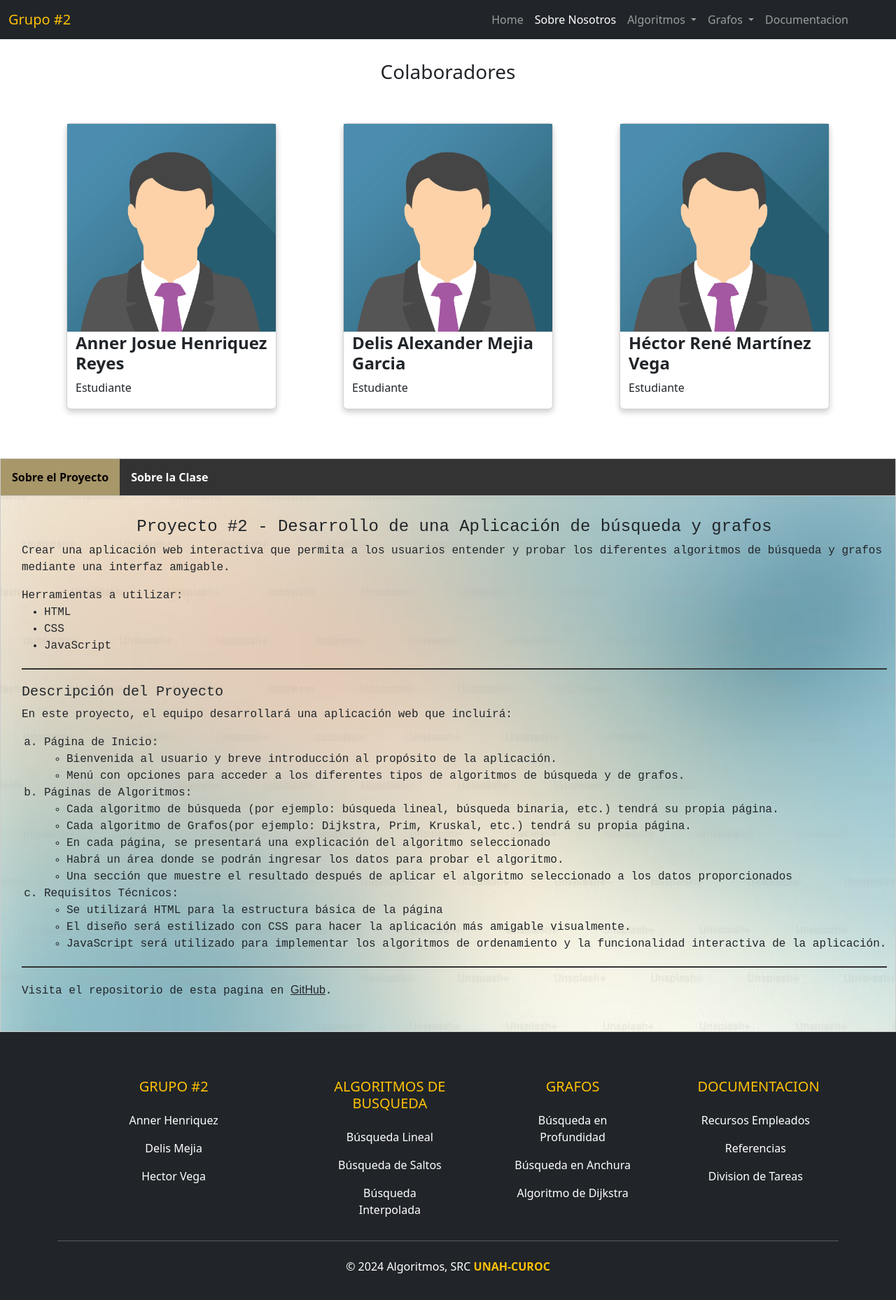
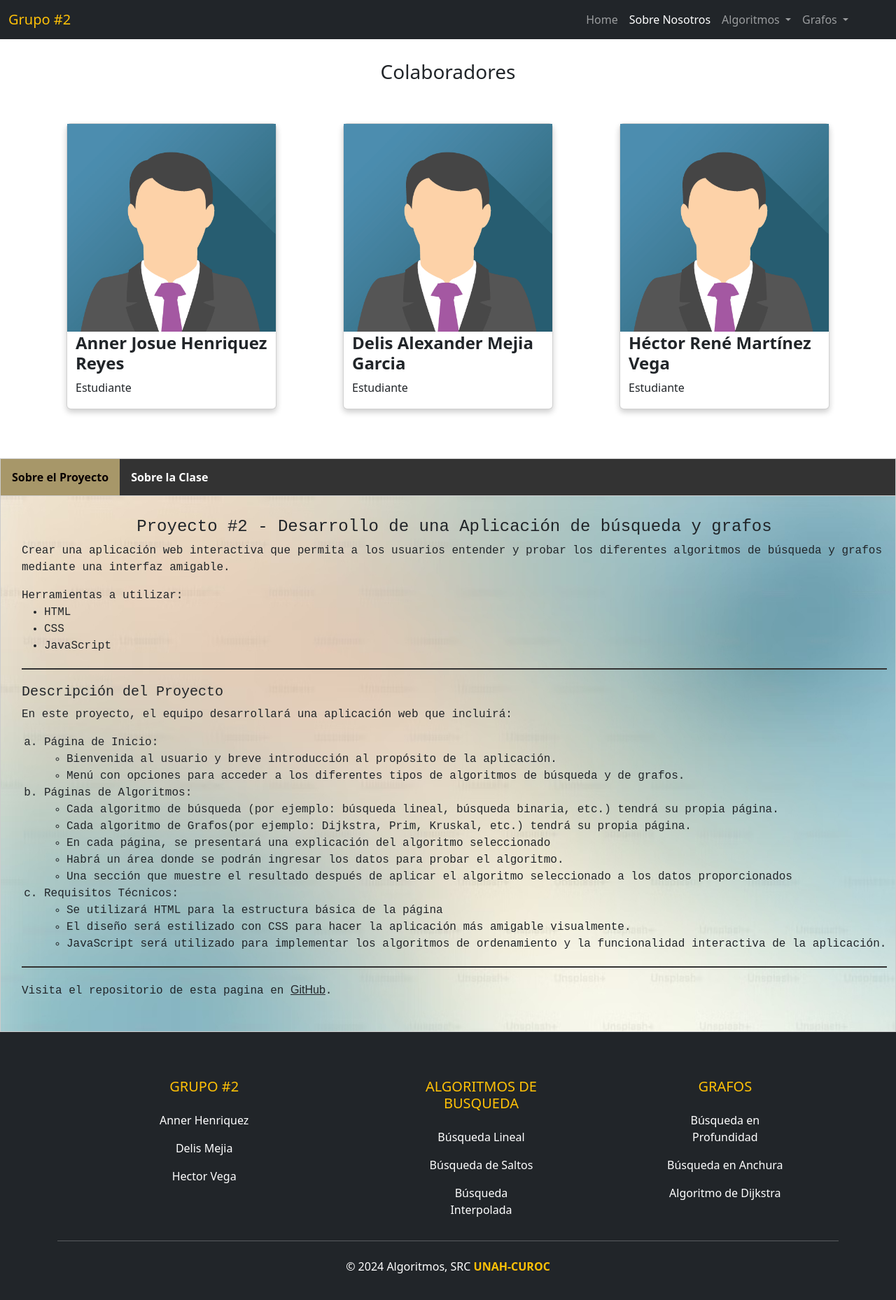
Before and after one commit to TETvega/U3-AlgoritmosYGrafos, a plain HTML site: page Algoritmos y Grafos/aboutUS.html in a window 1280 px wide. Shown: the whole page at 70% size. Drawn offline with nearby package versions, Linux system fonts and the light colour scheme; a web font is replaced by a local one.

Commit message:
comentando lineas a no utilizar --A

```diff
--- a/Algoritmos y Grafos/aboutUS.html
+++ b/Algoritmos y Grafos/aboutUS.html
@@ -74,9 +74,9 @@
 
                           <!-- Termina menu de los grafos  -->
                       </li>
-                      <li class="nav-item">
+                      <!-- <li class="nav-item">
                         <a class="nav-link" href="documentacion.html">Documentacion</a>
-                      </li>
+                      </li> -->
                     </ul>
                 </div>
                 <!-- TERMINA elementos del boton colapsable  -->
@@ -224,13 +224,13 @@
                 </div>
 
                  <!-- tercer div sobre la documentacion y forma del trabajo  -->
-                <div class="col-md-4 col-lg-2 col-xl-2 mx-auto mt-3">
+                <!-- <div class="col-md-4 col-lg-2 col-xl-2 mx-auto mt-3">
                     <h5 class="text-uppercase mb-4 font-weight bold text-warning">Documentacion</h5>
 
                     <p><a href="#" class="text-white text-decoration-none">Recursos Empleados</a></p>
                     <p><a href="#" class="text-white text-decoration-none">Referencias</a></p>
                     <p><a href="#" class="text-white text-decoration-none">Division de Tareas</a></p>
-                </div>
+                </div> -->
 
                 <!-- Pie Final de Pagina  -->
             </div>
```
Also changed, not shown: Algoritmos y Grafos/algoritmosBusqueda.html (+4 -4 lines), Algoritmos y Grafos/busquedaInterpolada.html (+4 -4 lines), Algoritmos y Grafos/busquedaLineal.html (+4 -4 lines), Algoritmos y Grafos/busquedaSaltos.html (+4 -4 lines), Algoritmos y Grafos/grafoAnchura.html (+4 -4 lines), Algoritmos y Grafos/grafoDijkstra.html (+4 -4 lines), Algoritmos y Grafos/grafoProfundidad.html (+4 -4 lines), Algoritmos y Grafos/grafos.html (+4 -4 lines), Algoritmos y Grafos/index.html (+4 -4 lines).
